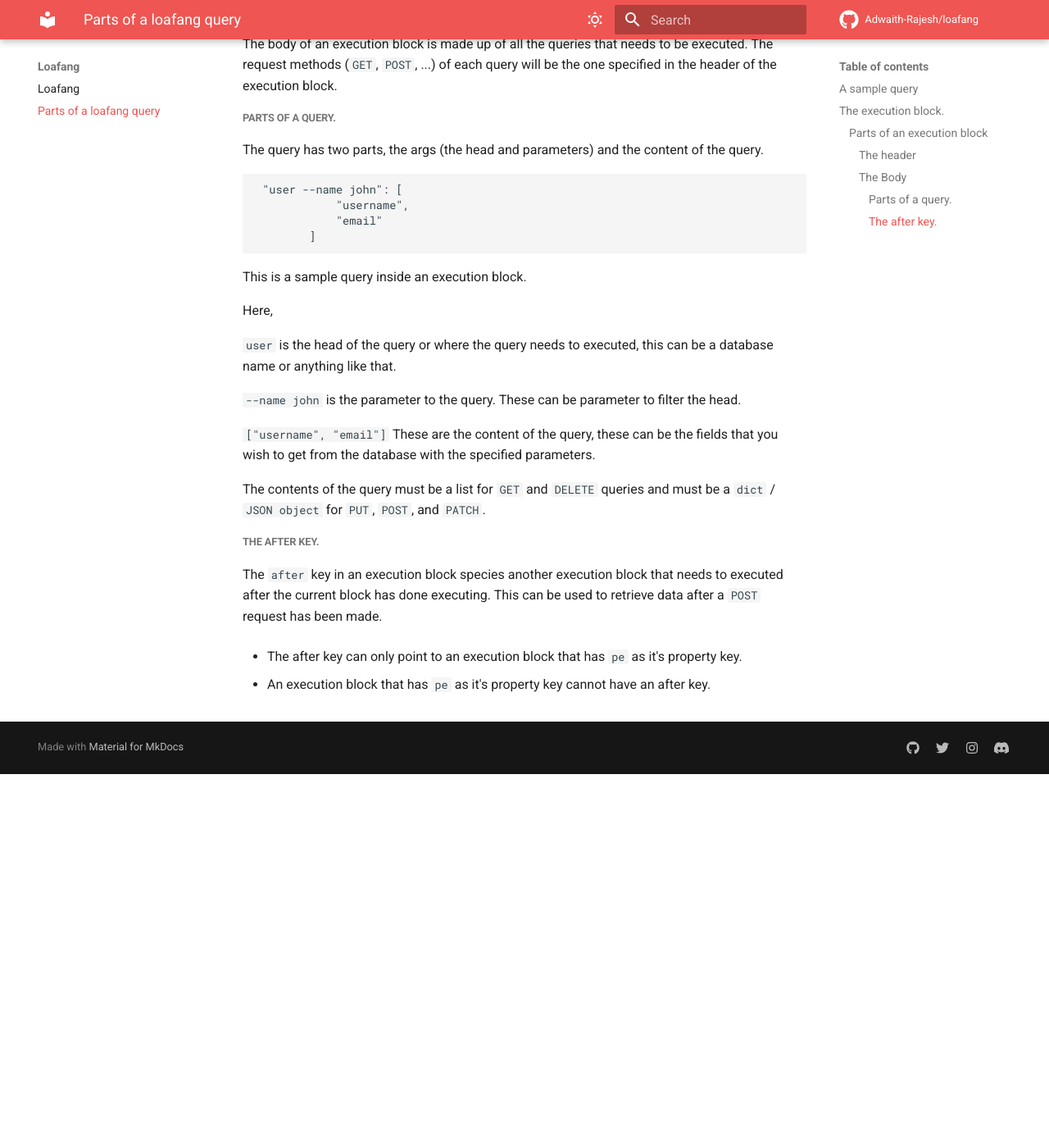
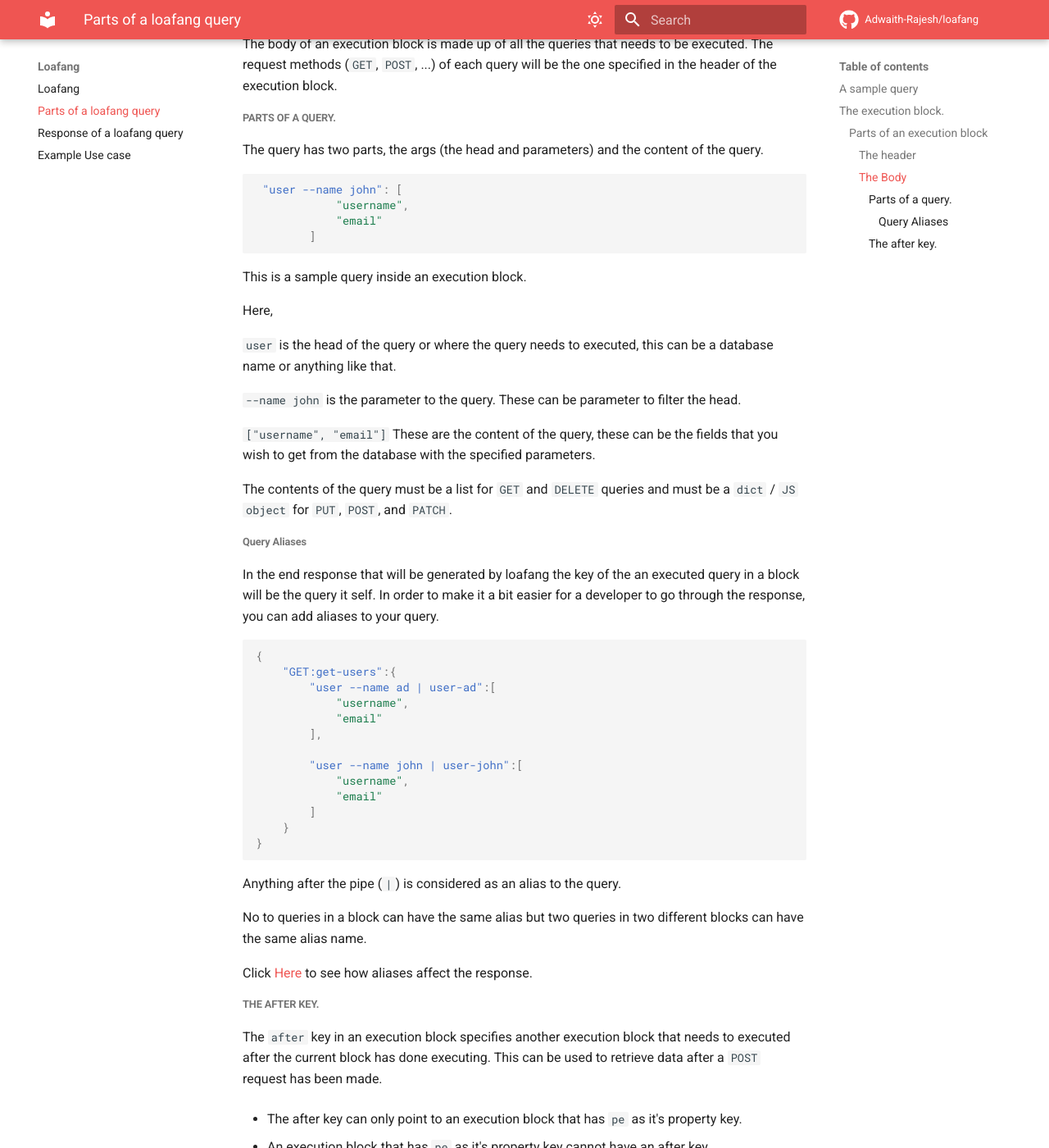
Before and after one commit to Adwaith-Rajesh/loafang, an MkDocs documentation site: the page built from docs/query-parts.md, in a window 1280 px wide and 1400 px high, scrolled down 1791 px. Shown: the whole window at 82% size. Built offline with MkDocs 1.6.1 and Material for MkDocs 9.7.7, drawn with Linux system fonts in a browser that asks for light colours; comment, search, counter and statistics services are not loaded; before the commit the page ends 2735 px from its top, so only the background shows below that; some of the changed text lies outside the part shown.

Commit message:
Added docs

````diff
--- a/docs/query-parts.md
+++ b/docs/query-parts.md
@@ -105,12 +105,37 @@ Here,
 
 `["username", "email"]` These are the content of the query, these can be the fields that you wish to get from the database with the specified parameters.
 
-The contents of the query must be a list for `GET` and `DELETE` queries and must be a `dict` / `JSON object` for `PUT`, `POST`, and `PATCH`.
+The contents of the query must be a list for `GET` and `DELETE` queries and must be a `dict` / `JS object` for `PUT`, `POST`, and `PATCH`.
 
+###### Query Aliases
+
+In the end response that will be generated by loafang the key of the an executed query in a block will be the query it self. In order to make it a bit easier for a developer to go through the response, you can add aliases to your query.
+
+```json
+{
+    "GET:get-users":{
+        "user --name ad | user-ad":[
+            "username",
+            "email"
+        ],
+
+        "user --name john | user-john":[
+            "username",
+            "email"
+        ]
+    }
+}
+```
+
+Anything after the pipe (`|`) is considered as an alias to the query.
+
+No to queries in a block can have the same alias but two queries in two different blocks can have the same alias name.
+
+Click [Here](/loafang-respone) to see how aliases affect the response.
 
 ##### The after key.
 
-The `after` key in an execution block species another execution block that needs to executed after the current block has done executing. This can be used to retrieve data after a `POST` request has been made.
+The `after` key in an execution block specifies another execution block that needs to executed after the current block has done executing. This can be used to retrieve data after a `POST` request has been made.
 
  - The after key can only point to an execution block that has `pe` as it's property key.
 
--- a/mkdocs.yml
+++ b/mkdocs.yml
@@ -20,6 +20,8 @@ theme:
 nav:
   - Loafang: index.md
   - Parts of a loafang query: query-parts.md
+  - Response of a loafang query: loafang-response.md
+  - Example Use case: example-usecase.md
 repo_url: https://github.com/Adwaith-Rajesh/loafang
 repo_name: Adwaith-Rajesh/loafang
 
@@ -38,3 +40,5 @@ extra:
 markdown_extensions:
   - attr_list
   - md_in_html
+  - pymdownx.highlight:
+  - pymdownx.superfences
````
Also changed, not shown: docs/example-usecase.md (added, +133 -0 lines), docs/loafang-response.md (added, +168 -0 lines), docs/assets/get-q.png (added), docs/assets/get-r.png (added), docs/assets/post-q.png (added), docs/assets/post-r.png (added), 1 other file.
